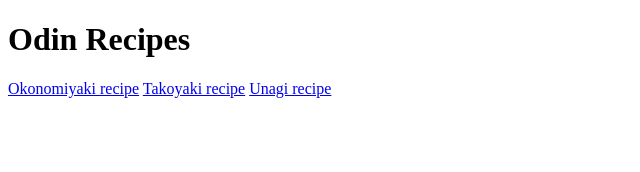
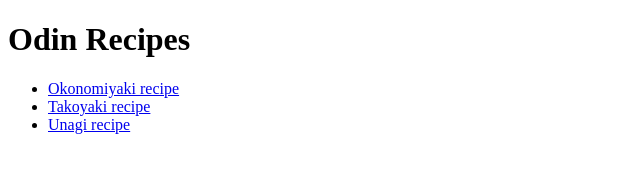
Before and after one commit to AlAlicious/odin-recipes2, a plain HTML site: page index.html in a window 1280 px wide. Shown: the whole page, without its empty margins (0-640 px from the left). Drawn offline with Linux system fonts and the light colour scheme.

Commit message:
Add listing to subpages

```diff
--- a/index.html
+++ b/index.html
@@ -7,8 +7,10 @@
 </head>
 <body>
     <h1>Odin Recipes</h1>
-    <a href="recipes/okonomiyaki.html">Okonomiyaki recipe</a>
-    <a href="recipes/takoyaki.html">Takoyaki recipe</a>
-    <a href="recipes/unagi.html">Unagi recipe</a>
+    <ul>
+        <li><a href="recipes/okonomiyaki.html">Okonomiyaki recipe</a></li>
+        <li><a href="recipes/takoyaki.html">Takoyaki recipe</a></li>
+        <li><a href="recipes/unagi.html">Unagi recipe</a></li>
+    </ul>
 </body>
 </html>
```
